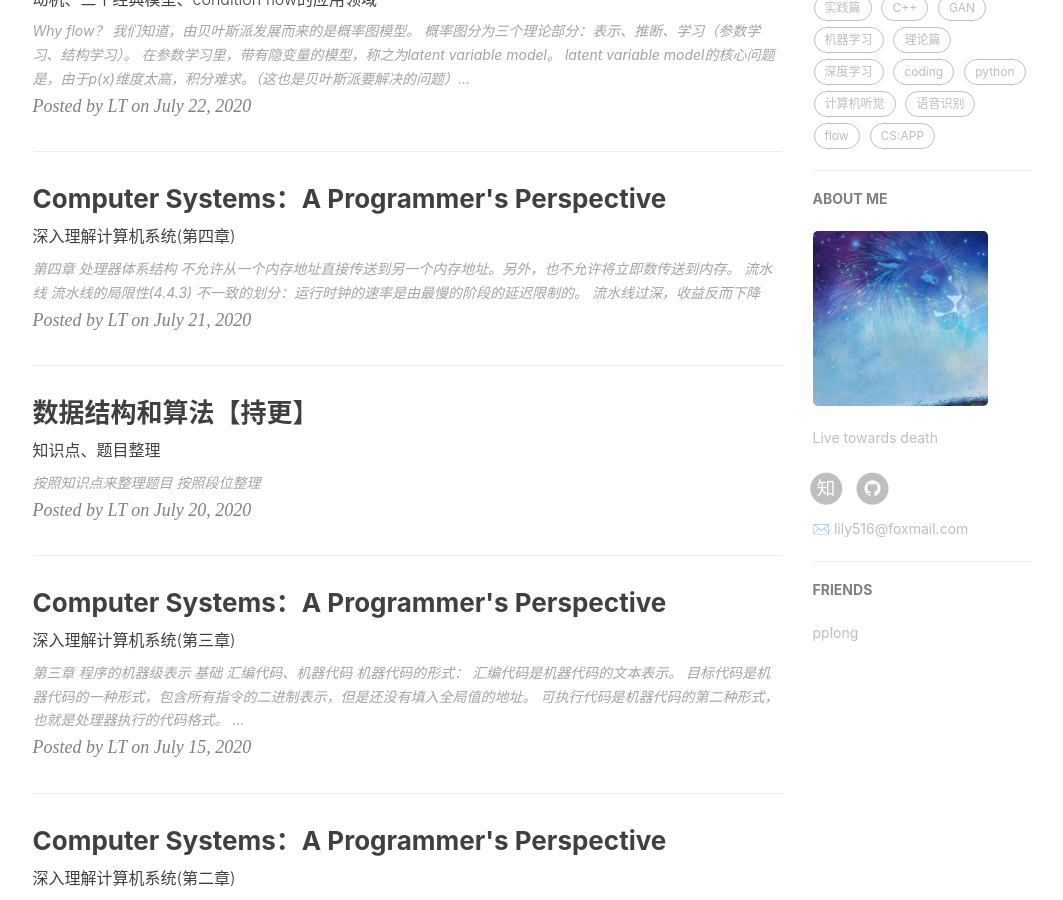
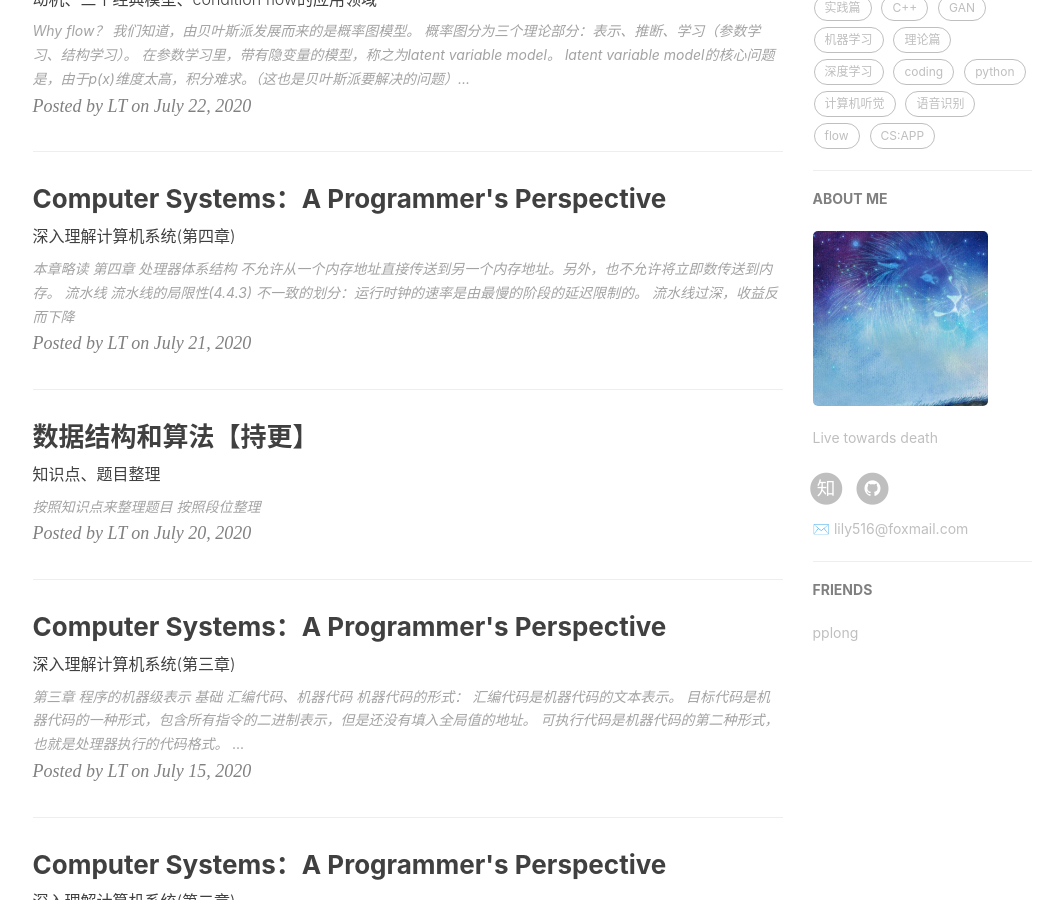
Before and after one commit to LeeeLiu/leeeliu.github.io, a Jekyll site: the page built from index.html, in a window 1280 px wide and 900 px high, scrolled down 523 px. Shown: the whole window, without its empty margins (135-1198 px from the left). Built offline with Jekyll 4.4.1, drawn with Linux system fonts in a browser that asks for light colours; nearby versions of some CDN libraries; the list of posts is cut into pages by our own code; comment, search, counter and statistics services are not loaded.

Commit message:
Update 2020-07-21-CS_APP_notes(4).md

```diff
--- a/_posts/2020-07-21-CS_APP_notes(4).md
+++ b/_posts/2020-07-21-CS_APP_notes(4).md
@@ -12,6 +12,7 @@ tags:
     - CS:APP
 ---
 
+>本章略读
 ## 第四章 处理器体系结构
 1. 不允许从一个内存地址直接传送到另一个内存地址。另外，也不允许将立即数传送到内存。
 1. 流水线
```
